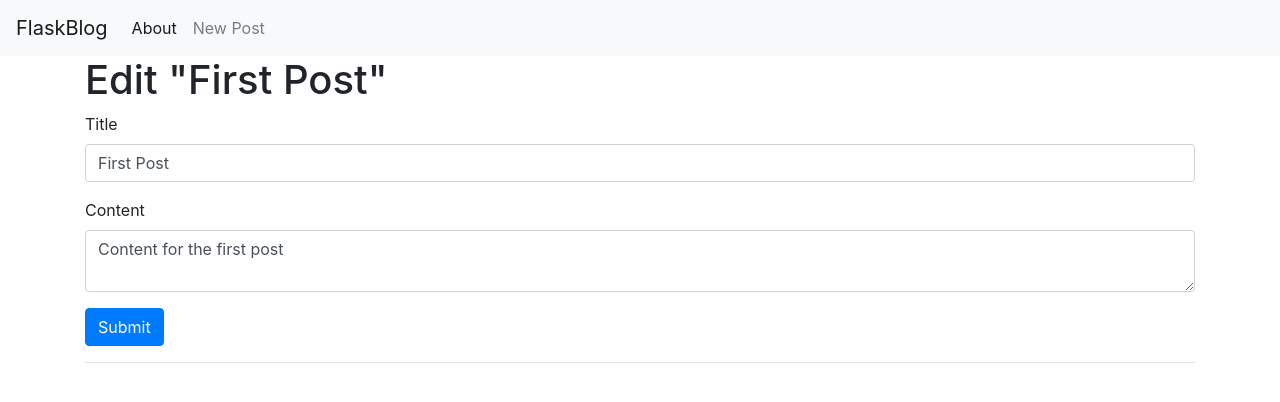
After one commit to NickWilsonDev/Flask_Blog, a Flask app: page /1/edit in a window 1280 px wide. The commit adds this page. Shown: the top 402 px of the page. Run offline with Flask 2, Linux system fonts and the light colour scheme; data comes from the database, SQL or seed files in the repository; some libraries are stand-ins or nearby versions.

Commit message:
Added endpoint and template for Editing posts.

```diff
--- a/app.py
+++ b/app.py
@@ -49,3 +49,24 @@ def create():
             return redirect(url_for('index'))
 
     return render_template('create.html')
+
+@app.route('/<int:id>/edit', methods=('GET', 'POST'))
+def edit(id):
+    post = get_post(id)
+
+    if request.method == 'POST':
+        title = request.form['title']
+        content = request.form['content']
+
+        if not title:
+            flash('Title is required!')
+        else:
+            conn = get_db_connection()
+            conn.execute('UPDATE posts SET title = ?, content = ?'
+                         ' WHERE id = ?',
+                         (title, content, id))
+            conn.commit()
+            conn.close()
+            return redirect(url_for('index'))
+
+    return render_template('edit.html', post=post)
--- a/templates/base.html
+++ b/templates/base.html
@@ -21,11 +21,17 @@
             <li class="nav-item active">
                 <a class="nav-link" href="#">About</a>
             </li>
+            <li class="nav-item">
+              <a class="nav-link" href="{{url_for('create')}}">New Post</a>
+            </li>
             </ul>
         </div>
     </nav>
     <div class="container">
-        {% block content %} {% endblock %}
+      {% for message in get_flashed_messages() %}
+        <div class="alert alert-danger">{{ message }}</div>
+      {% endfor %}
+      {% block content %} {% endblock %}
     </div>
 
     <!-- Optional JavaScript -->
--- /dev/null
+++ b/templates/edit.html
@@ -0,0 +1,25 @@
+{% extends 'base.html' %}
+
+{% block content %}
+<h1>{% block title %} Edit "{{ post['title'] }}" {% endblock %}</h1>
+
+<form method="post">
+    <div class="form-group">
+        <label for="title">Title</label>
+        <input type="text" name="title" placeholder="Post title"
+               class="form-control"
+               value="{{ request.form['title'] or post['title'] }}">
+        </input>
+    </div>
+
+    <div class="form-group">
+        <label for="content">Content</label>
+        <textarea name="content" placeholder="Post content"
+                  class="form-control">{{ request.form['content'] or post['content'] }}</textarea>
+    </div>
+    <div class="form-group">
+        <button type="submit" class="btn btn-primary">Submit</button>
+    </div>
+</form>
+<hr>
+{% endblock %}
```
